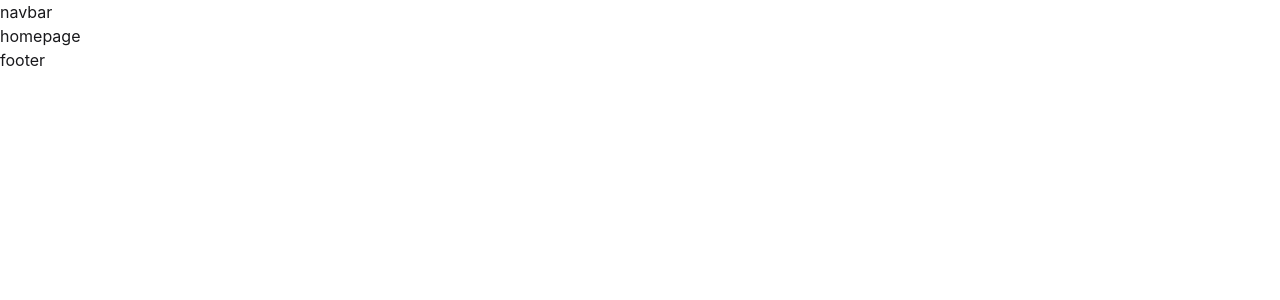
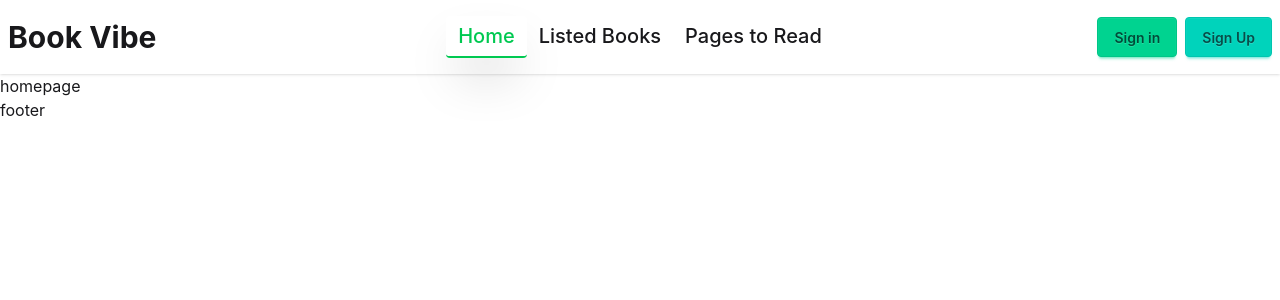
Before and after one commit to md-sadik-ahmed-l/Book-Vibe, a React (Vite) app: page / in a window 1280 px wide. Shown: the top 300 px of the page. Built offline with nearby package versions, Linux system fonts and the light colour scheme.

Commit message:
add navbar

```diff
--- a/index.html
+++ b/index.html
@@ -2,7 +2,11 @@
 <html lang="en" data-theme="light">
   <head>
     <meta charset="UTF-8" />
-    <link rel="icon" type="image/svg+xml" href="/favicon.svg" />
+
+    <!-- <link rel="icon" type="image/svg+xml" href="/favicon.svg" />-->
+
+    <link rel="icon" href="/src/assets/pngwing 1.png">
+
     <meta name="viewport" content="width=device-width, initial-scale=1.0" />
     <title>book-vide</title>
   </head>
--- a/src/components/shared/Navbar.jsx
+++ b/src/components/shared/Navbar.jsx
@@ -1,9 +1,72 @@
 import React from 'react';
+import { Link, NavLink } from 'react-router';
 
 const Navbar = () => {
+
+    const links = (
+        <>
+            <li>
+                <NavLink to = {"/"} className={({isActive}) => `${isActive ?"text-green-500 border-b-2 shadow-2xl border-green-500":""} font-medium text-xl`  } > Home </NavLink>
+            </li>
+            <li>
+                <NavLink to = {"/book"} className={({isActive}) => `${isActive ?"text-green-500 border-b-2 shadow-2xl border-green-500":""} font-medium text-xl`  } >Listed Books</NavLink>
+            </li>
+            <li>
+                <NavLink to = {"/Pages-to-Read"} className={({isActive}) => `${isActive ?"text-green-500 border-b-2 shadow-2xl border-green-500":""} font-medium text-xl`  } >Pages to Read</NavLink>
+            </li>
+
+        </>
+    )
+
     return (
         <div>
-            <h1>navbar</h1>
+            <div className="navbar bg-base-100 shadow-sm">
+
+                <div className="navbar-start">
+
+                    <div className="dropdown">
+
+                        <div tabIndex={0} role="button" className="btn btn-ghost md:hidden">
+
+                            <svg xmlns="http://www.w3.org/2000/svg" className="h-5 w-5" fill="none" viewBox="0 0 24 24" stroke="currentColor">
+
+                                <path strokeLinecap="round" strokeLinejoin="round" strokeWidth="2" d="M4 6h16M4 12h8m-8 6h16" />
+
+                            </svg>
+
+                        </div>
+
+                        <ul
+                            tabIndex="-1"
+                            className="menu menu-sm dropdown-content bg-base-100 rounded-box z-1 mt-3 w-52 p-2 shadow">
+
+                                {links}
+
+                        </ul>
+
+                    </div>
+
+                    <a className="font-bold text-3xl">Book Vibe</a>
+
+                </div>
+
+                <div className="navbar-center hidden  md:flex">
+
+                    <ul className="menu menu-horizontal px-1">
+                        {links}
+                    </ul>
+
+                </div>
+
+                <div className="navbar-end space-x-2">
+
+                   <button className="btn btn-success">Sign in</button>
+                   <button className="btn btn-accent">Sign Up</button>
+
+                </div>
+
+            </div>
+
         </div>
     );
 };
```
